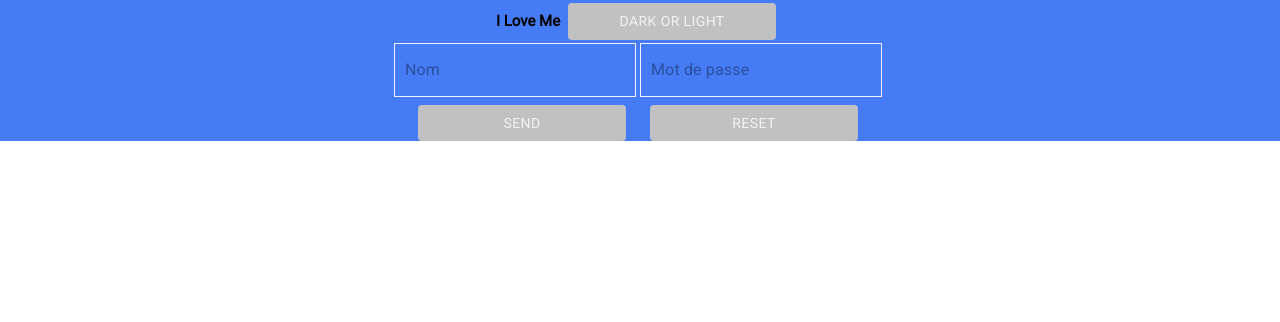
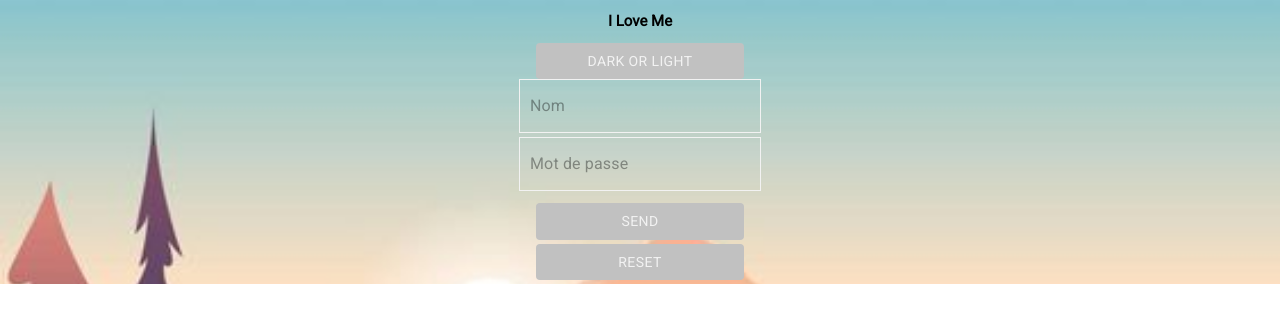
Before and after one commit to TianaNanta/e-trosa, a React (Create React App) app in the folder frontend/my-app/: page / in a window 1280 px wide. Shown: the top 322 px of the page. Built offline with nearby package versions, Linux system fonts and the light colour scheme.

Commit message:
background-image

```diff
--- a/frontend/my-app/src/App.styled.ts
+++ b/frontend/my-app/src/App.styled.ts
@@ -3,7 +3,9 @@ import { Box, Container, Grid } from '@mui/material';
 import { device } from './display/screensize';
 
 export const AppBackground = styled.div`
-    background-color: ${props => props.theme.themode.color1}
+    background-image: url(${props => props.theme.img});
+    background-repeat: no-repeat;
+    background-size: cover;
 `
 
 export const CenterBox = styled(Box)`
@@ -24,20 +26,18 @@ export const CenterBox = styled(Box)`
         flex-direction: column;
     }
     @media ${device.Laptop} {
-        flex-direction: row;
+        flex-direction: column;
     }
     @media ${device.LaptopL} {
-        flex-direction: row;
+        flex-direction: column;
     }
     @media ${device.Desktop} {
-        flex-direction: row;
+        flex-direction: column;
     }
 
 `
 export const BorderBox = styled(Box)`
-    border-style : solid;
-    border-width : 0;
-    border-color: #eaecf0;
+
 `
 
 export const BorderBoxRadius = styled(BorderBox)`
--- a/frontend/my-app/src/App.tsx
+++ b/frontend/my-app/src/App.tsx
@@ -10,10 +10,10 @@ import Space from './components/space/space';
 
 function App() {
 
-  const [name , setName] = useState('');
-  const [password , setPassword] = useState('');
+  const [name , setName] = useState<string>('');
+  const [password , setPassword] = useState<string>('');
 
-  const [isDarkMode, setIsDarkMode] = useState(false);
+  const [isDarkMode, setIsDarkMode] = useState<boolean>(false);
 
   const themeswitch = (isDarkMode ? DarkTheme : theme);
 
@@ -25,6 +25,8 @@ function App() {
     setName('');
     setPassword('');
   }
+
+  const imga = theme.img;
 
   return (
     <>
--- a/frontend/my-app/src/components/space/space.style.ts
+++ b/frontend/my-app/src/components/space/space.style.ts
@@ -1,4 +1,3 @@
-import { height } from '@mui/system';
 import styled from 'styled-components';
 import { ISpace } from './space';
 
--- a/frontend/my-app/src/components/space/space.tsx
+++ b/frontend/my-app/src/components/space/space.tsx
@@ -1,4 +1,3 @@
-import { height } from "@mui/system";
 import React from "react";
 import StyledSpace from "./space.style";
 
--- a/frontend/my-app/src/core/theme/index.ts
+++ b/frontend/my-app/src/core/theme/index.ts
@@ -1,5 +1,6 @@
 import { DefaultTheme } from "styled-components";
 import "@fontsource/roboto";
+import lightmode from "../../assets/images/lightmode.jpg";
 
 const theme : DefaultTheme = {
     size: (value: number, sizeMultiplicator = 4) => {
@@ -16,7 +17,8 @@ const theme : DefaultTheme = {
         color2: '#FFAB2F',
         color3: '#C1C1C1',
         color4: '#F2F2F2',
-    }
+    },
+    img: lightmode,
 }
 
 export default theme
--- a/frontend/my-app/src/core/theme/styled.d.ts
+++ b/frontend/my-app/src/core/theme/styled.d.ts
@@ -17,6 +17,7 @@ declare module 'styled-components' {
             body: string
         }
         themode: ThemeMode
+        img: any
     }
 
     export interface invertedTheme{
@@ -26,5 +27,6 @@ declare module 'styled-components' {
             body: string
         }
         themode: ThemeMode
+        img: any
     }
 }
--- a/frontend/my-app/src/core/theme/theme2.ts
+++ b/frontend/my-app/src/core/theme/theme2.ts
@@ -1,5 +1,6 @@
 import { invertedTheme } from "styled-components";
 import "@fontsource/roboto";
+import darkmode from "../../assets/images/darkmode.jpg";
 
 export const DarkTheme : invertedTheme = {
     size: (value: number, sizeMultiplicator = 4) => {
@@ -16,7 +17,8 @@ export const DarkTheme : invertedTheme = {
         color2: '#3F8182',
         color3: '#999999',
         color4: '#F2F2F2',
-    }
+    },
+    img: darkmode,
 
 }
 
```
Also changed, not shown: frontend/my-app/public/manifest.json, frontend/my-app/src/assets/images/darkmode.jpg (added), frontend/my-app/src/assets/images/lightmode.jpg (added).
